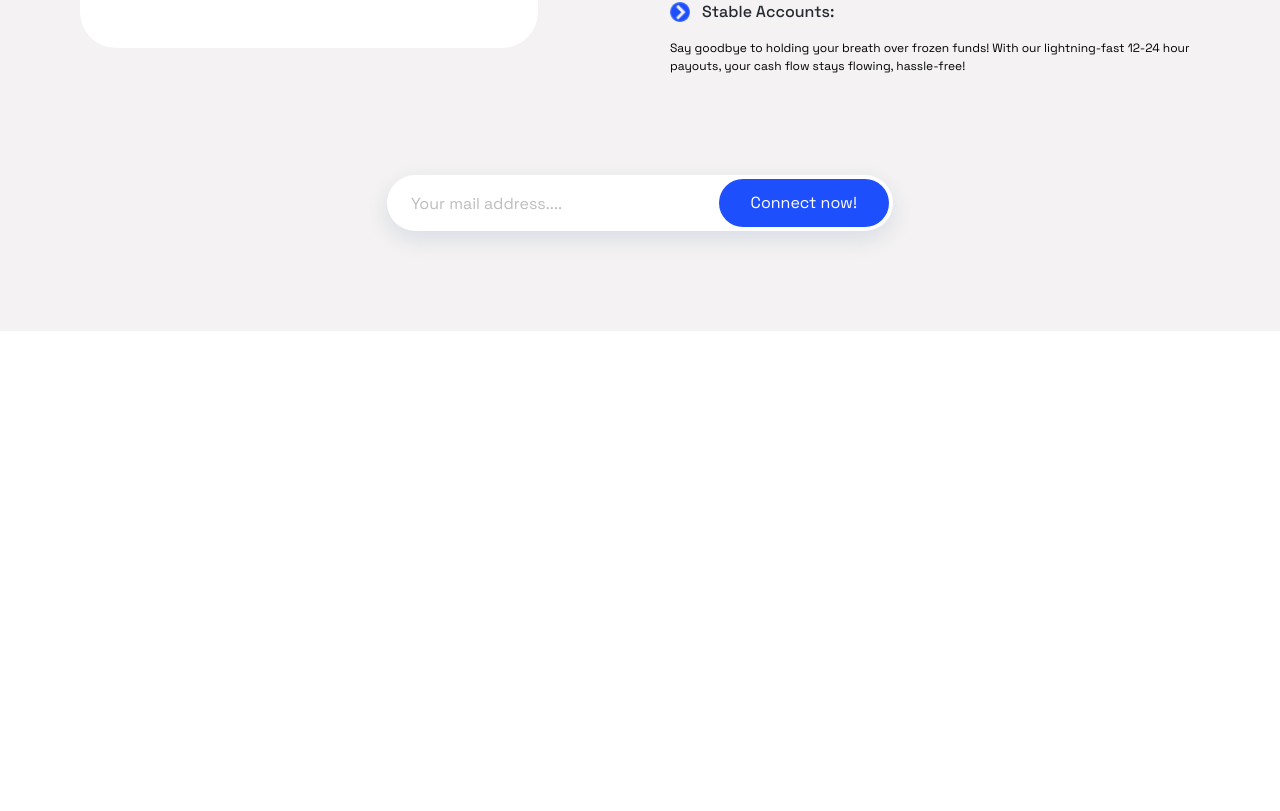
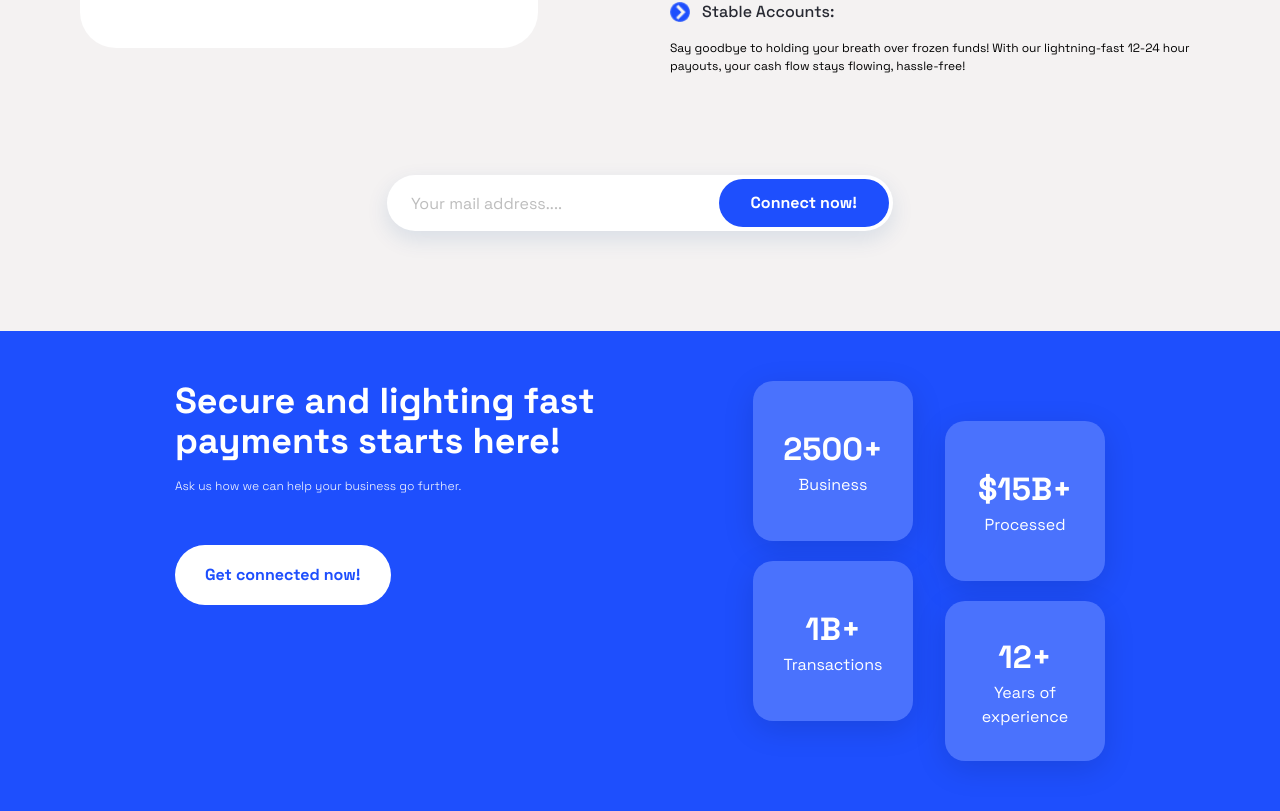
Before and after one commit to nasif07/NSP-landing-page, a React (Vite) app: page / in a window 1280 px wide. Shown: the part 2303-3114 px from the top of the page. Before the commit the page ends 2634 px from the top, so only its background shows below. Built offline with nearby package versions, Linux system fonts and the light colour scheme.

Commit message:
create achivement section

```diff
--- a/src/App.jsx
+++ b/src/App.jsx
@@ -1,4 +1,5 @@
 import About from "./pages/About"
+import Achivement from "./pages/Achivement"
 import Banner from "./pages/Banner"
 
 function App() {
@@ -8,6 +9,7 @@ function App() {
     <>
       <Banner></Banner>
       <About></About>
+      <Achivement></Achivement>
     </>
   )
 }
--- /dev/null
+++ b/src/components/SectionCard.jsx
@@ -0,0 +1,11 @@
+
+const SectionCard = ({heading, subHeading }) => {
+    return (
+        <div style={{ boxShadow: "0px 8px 32px 0px rgba(0, 0, 0, 0.12)" }} className="h-[160px] w-[160px] bg-[#4A72FD] text-white font-Space_Grotesk rounded-[20px] flex flex-col justify-center items-center">
+            <h1 className="font-bold text-[32px]">{heading}</h1>
+            <p>{subHeading}</p>
+        </div>
+    );
+};
+
+export default SectionCard;
--- a/src/pages/About.jsx
+++ b/src/pages/About.jsx
@@ -56,7 +56,7 @@ const About = () => {
                 </div>
                 <div className="relative flex w-full max-w-[506px] mx-auto">
                     <input style={{boxShadow: " 0px 8px 22px 0px rgba(20, 77, 138, 0.12)"}} className="rounded-full w-[506px] h-[56px] pl-6" placeholder="Your mail address...." type="email" />
-                    <button className="!absolute right-1 top-1 rounded-full text-white py-3 px-8 bg-[#1E4FFD]">Connect now!</button>
+                    <button className="!absolute right-1 top-1 rounded-full text-white py-3 px-8 bg-[#1E4FFD] font-bold">Connect now!</button>
                 </div>
             </div>
         </div>
--- /dev/null
+++ b/src/pages/Achivement.jsx
@@ -0,0 +1,35 @@
+import SectionCard from "../components/sectionCard";
+
+const Achivement = () => {
+    return (
+        <div className="bg-[#1E4FFD] font-Space_Grotesk">
+            <div className="max-w-[930px] mx-auto flex py-[50px] gap-[151px]">
+                <div className="flex-1">
+                    <h2 className="text-4xl text-white font-bold">Secure and lighting fast payments starts here!</h2>
+                    <p className="text-white font-light text-[12px] pt-4 pb-[50px]">Ask us how we can help your business go further.</p>
+                    <button className="text-[#1E4FFD] font-bold bg-white px-[30px] py-[18px] rounded-full">Get connected now!</button>
+                </div>
+                <div>
+                    <div className="flex gap-8">
+                        <SectionCard heading={"2500+"} subHeading={"Business"}></SectionCard>
+                        <div className="pt-10">
+                            <SectionCard heading={"$15B+"} subHeading={"Processed"}></SectionCard>
+                        </div>
+                    </div>
+                    <div className="flex gap-8 pt-5">
+                        <div className="-mt-10">
+                            <SectionCard heading={"1B+"} subHeading={"Transactions"}></SectionCard>
+                        </div>
+                        {/* <SectionCard heading={"12+"} subHeading={"Years of experience"}></SectionCard> */}
+                        <div style={{ boxShadow: "0px 8px 32px 0px rgba(0, 0, 0, 0.12)" }} className="h-[160px] w-[160px] bg-[#4A72FD] text-white font-Space_Grotesk rounded-[20px] flex flex-col justify-center items-center">
+                            <h1 className="font-bold text-[32px]">12+</h1>
+                            <p className="text-center">Years of <br /> experience</p>
+                        </div>
+                    </div>
+                </div>
+            </div>
+        </div>
+    );
+};
+
+export default Achivement;
```
